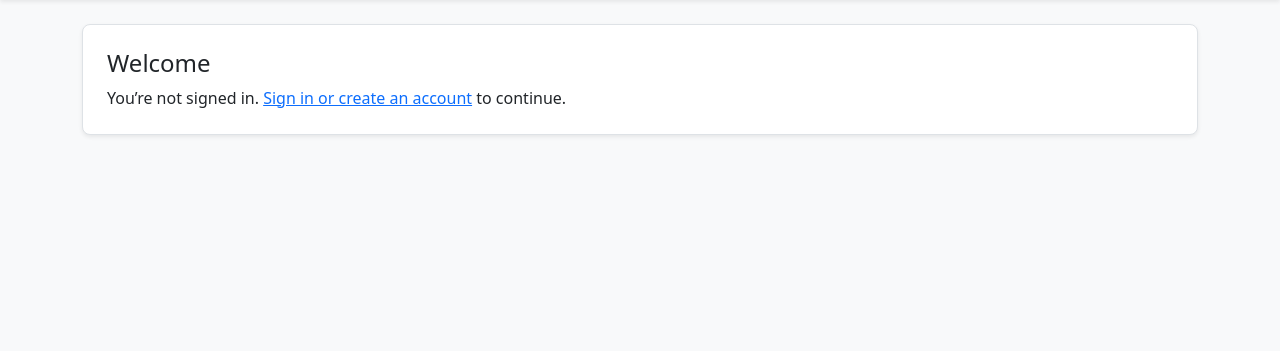
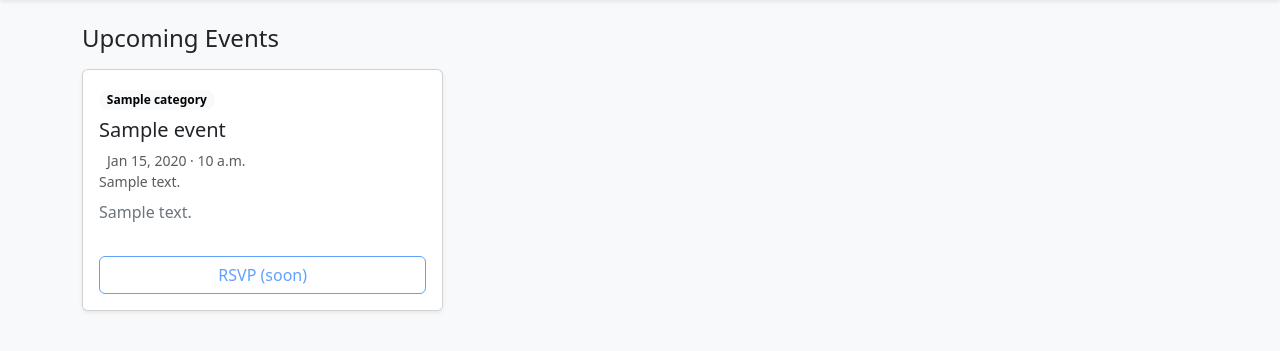
Before and after one commit to jbhorsley/icy-jungle, a Django app: template core/templates/core/home.html in a window 1280 px wide. Shown: the part 57-408 px from the top of the page. Run offline with Django 5.2, Linux system fonts and the light colour scheme; the template is opened without the code that fills it: most values are stand-ins (such as "Sample title", 1, 10 or a date in 2020).

Commit message:
feat: list upcoming events from Supabase on the home page with Bootstrap cards

```diff
--- a/core/templates/core/home.html
+++ b/core/templates/core/home.html
@@ -1,14 +1,47 @@
 {% extends "core/base.html" %}
-
 {% block title %}Home • Social Butterfly{% endblock %}
 
 {% block content %}
-  <div class="p-4 bg-white border rounded-3 shadow-sm">
-    <h1 class="h4 mb-2">Welcome</h1>
-    {% if request.session.sb_user_email %}
-      <p class="mb-0">You are signed in. Next we’ll show upcoming events here.</p>
-    {% else %}
-      <p class="mb-0">You’re not signed in. <a href="{% url 'signin' %}">Sign in or create an account</a> to continue.</p>
-    {% endif %}
-  </div>
+  <h1 class="h4 mb-3">Upcoming Events</h1>
+
+  {% if events %}
+    <div class="row g-3">
+      {% for e in events %}
+        <div class="col-12 col-md-6 col-lg-4">
+          <div class="card h-100 shadow-sm">
+            <div class="card-body">
+              {% if e.category %}
+                <span class="badge rounded-pill text-bg-light mb-2">{{ e.category }}</span>
+              {% endif %}
+              <h2 class="h5 mb-2">{{ e.title }}</h2>
+
+              {% if e.datetime %}
+                <div class="d-flex align-items-center gap-2 small text-muted">
+                  <span class="bi bi-calendar-event"></span>
+                  <span>{{ e.datetime|date:"M d, Y" }} · {{ e.datetime|date:"P" }}</span>
+                </div>
+              {% endif %}
+
+              {% if e.location_text %}
+                <div class="small text-muted">{{ e.location_text }}</div>
+              {% endif %}
+
+              {% if e.description %}
+                <p class="mt-2 mb-0 text-secondary" style="min-height:2.5rem;">
+                  {{ e.description|truncatechars:120 }}
+                </p>
+              {% endif %}
+            </div>
+            <div class="card-footer bg-white border-0 pt-0 pb-3 px-3">
+              <a class="btn btn-outline-primary w-100 disabled" role="button" aria-disabled="true">RSVP (soon)</a>
+            </div>
+          </div>
+        </div>
+      {% endfor %}
+    </div>
+  {% else %}
+    <div class="p-4 bg-white border rounded-3 shadow-sm">
+      <p class="mb-0">No events to show.</p>
+    </div>
+  {% endif %}
 {% endblock %}
```
Also changed, not shown: core/views.py (+15 -16 lines).
